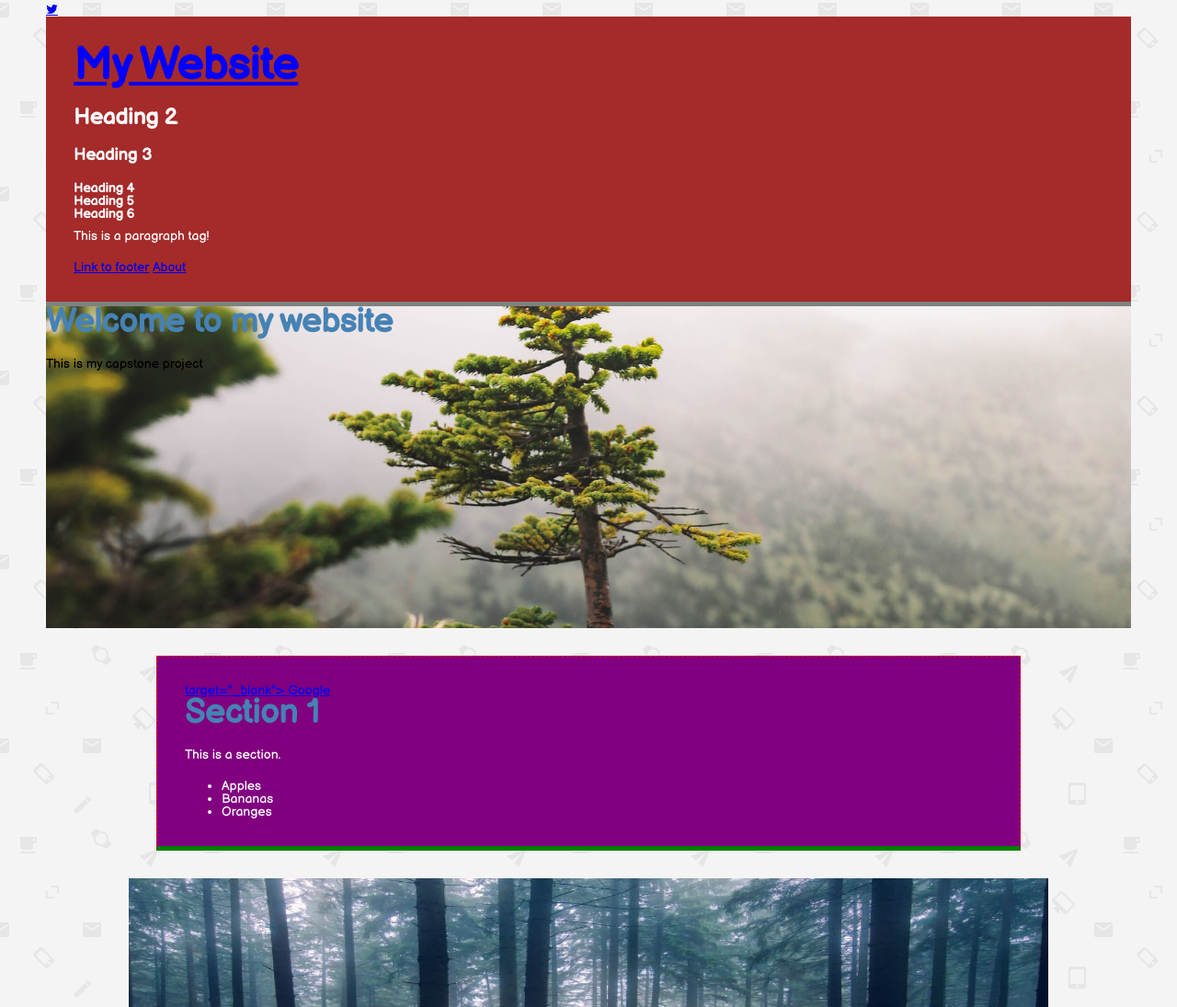
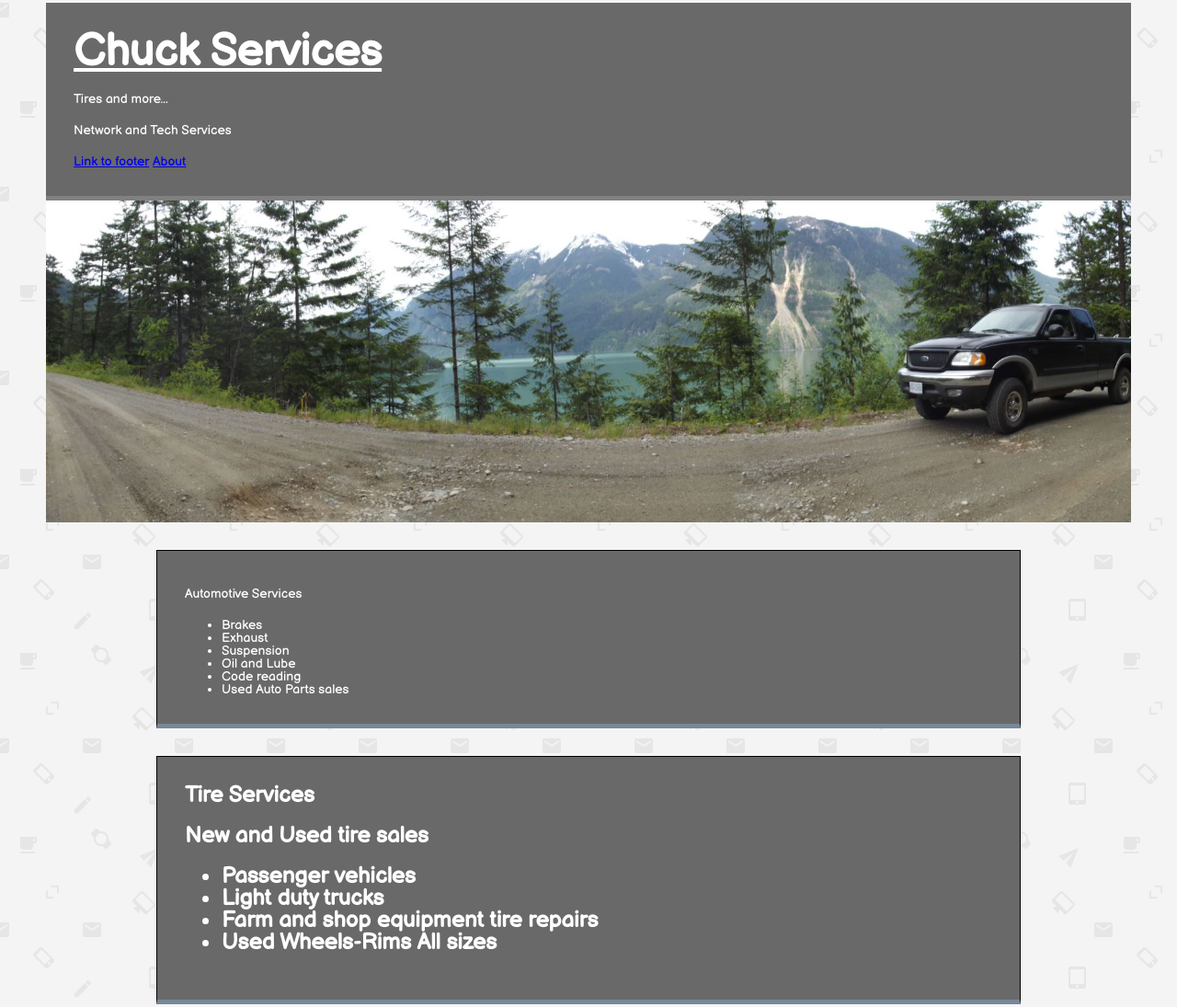
Before and after one commit to charlespeterz/Website, a plain HTML site: page index.html in a window 1280 px wide. Shown: the part 47-1142 px from the top of the page at 92% size. Drawn offline with Linux system fonts and the light colour scheme.

Commit message:
Changes colors, fonts, and added content

```diff
--- a/index.html
+++ b/index.html
@@ -6,25 +6,16 @@
 
   <link rel="stylesheet" href="style.css">
 <link href="https://fonts.googleapis.com/css2?family=Balsamiq+Sans&display=swap" rel="stylesheet">
-<link rel="stylesheet" href="https://cdnjs.cloudflare.com/ajax/libs/font-awesome/4.7.0/css/font-awesome.min.css"
-<link rel="stylesheet" href="https://cdnjs.cloudflare.com/ajax/libs/font-awesome/4.7.0/css/font-awesome.min.css"
-<a href="#" class="fa fa-facebook"></a>
-<a href="#" class="fa fa-twitter"></a>
+<link rel="stylesheet" href="https://cdnjs.cloudflare.com/ajax/libs/font-awesome/4.7.0/css/font-awesome.min.css">
 </head>
 
-<body {
-  color: Indigo;
-}
+<body>
+  <header>
+    <h1 class="title">Chuck Services</h1>
 
-  <!--I need to find out what my title is for the website...--->
-  <header>
-    <h1 class="title">My Website</h1>
-    <h2>Heading 2</h2>
-    <h3>Heading 3</h3>
-    <h4>Heading 4</h4>
-    <h5>Heading 5</h5>
-    <h6>Heading 6</h6>
-    <p>This is a paragraph tag!</p>
+    <p>Tires and more...</p>
+    <p>Network and Tech Services</p>
+
 
 <a href="#footer">Link to footer</a>
 <a href="about.html">About</a>
@@ -32,40 +23,52 @@
   </header>
 
 <div class="banner">
-  <h1>Welcome to my website</h1>
-  <p>This is my capstone project</p>
 </div>
 
 <div class="container">
   <section class="block">
 
-
-    <a href="http://www.google.com">
-      target="_blank">
-      Google
-    </a>
-    <h1>Section 1</h1>
-    <p>This is a section.</p>
+    <p>Automotive Services</p>
     <ul>
-      <li>Apples</li>
-      <li>Bananas</li>
-      <li>Oranges</li>
+      <li>Brakes</li>
+      <li>Exhaust</li>
+      <li>Suspension</li>
+      <li>Oil and Lube</li>
+      <li>Code reading</li>
+      <li>Used Auto Parts sales</li>
     </ul>
 
-  </section class="block">
+  </section>
+
+  <section class="block">
+    <h2>Tire Services<h2/>
+
+
+    <p>New and Used tire sales</p>
+    <ul>
+      <li>Passenger vehicles</li>
+      <li>Light duty trucks</li>
+      <li>Farm and shop equipment tire repairs</li>
+      <li>Used Wheels-Rims All sizes</li>
+    </ul>
+
+  </section>
+
+<section>
     <img src="images/resizedtrees.jpg"
       alt="Trees and road"
       width="400"
       height="300"  />
+    </section>
 
     <img  class="shadow" src="images/onWayhome.jpg"/>
 
   <section class="block">
-      <h1>Favourite colours</h1>
+      <h1>Chuck's Contacts</h1>
       <ol>
-        <li>Red</li>
-        <li>Blue</li>
-        <li>Green</li>
+        <li>Home & Shop: 1.778.769.0078</li>
+        <li>Cell: 1.604.902.8770</li>
+        <li>chuck.services7@gmail.com</li>
       </ol>
   </section class="block">
 
--- a/style.css
+++ b/style.css
@@ -24,9 +24,6 @@ p {
   margin-left: 0;
 }
 
-.title {
-  color: blue;
-}
 
 h1 {
   color: red;
@@ -34,31 +31,32 @@ h1 {
 .title {
   font-size: 48px;
   text-decoration: underline;
+  color: white;
 }
 
 h1 {
-  color: SteelBlue;
+  color: White;
   font-size: 36px;
 }
 h2 {
   font-size: 24px;
 }
 h3 {
-  font-size: 18px;
+  font-size: 24px;
 }
 h1, h2, h3 {
   margin-bottom: 20px;
 }
 header {
-  background-color: Brown;
+  background-color: DimGray;
   color: White;
   border-bottom: 5px solid grey;
 }
 
 section {
-  background-color: Purple;
-  color: White;
-  border: 1px dashed red;
+  background-color: DimGray;
+  color: white;
+  border: 1px solid black;
   margin: 30px;
   padding: 30px;
 }
@@ -78,7 +76,7 @@ img {
 }
 
 .block {
-  border-bottom: 5px solid green;
+  border-bottom: 5px solid LightSlateGray;
 }
 /* This code is shadow */
 .shadow {
@@ -94,7 +92,7 @@ box-shadow: 0px 5px 16px 0px rgba(0,0,0,0.75);
 
 .banner {
   height: 350px;
-  background-image: url(images/forest.jpg);
+  background-image: url(images/onWayhome.jpg);
   background-size: cover;
   background-position: center;
 }
```
Also changed, not shown: about.html (+19 -2 lines), 6 other files.
